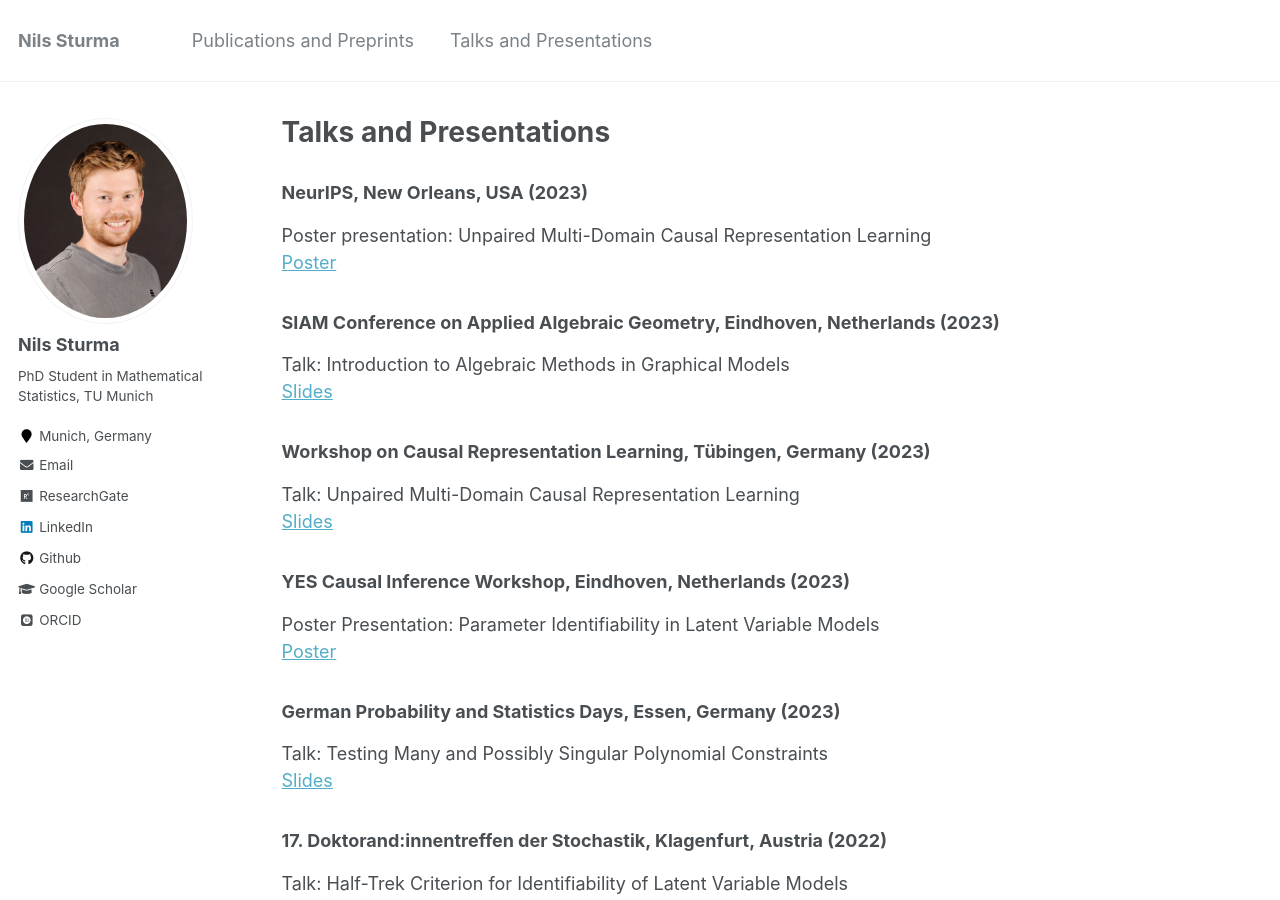
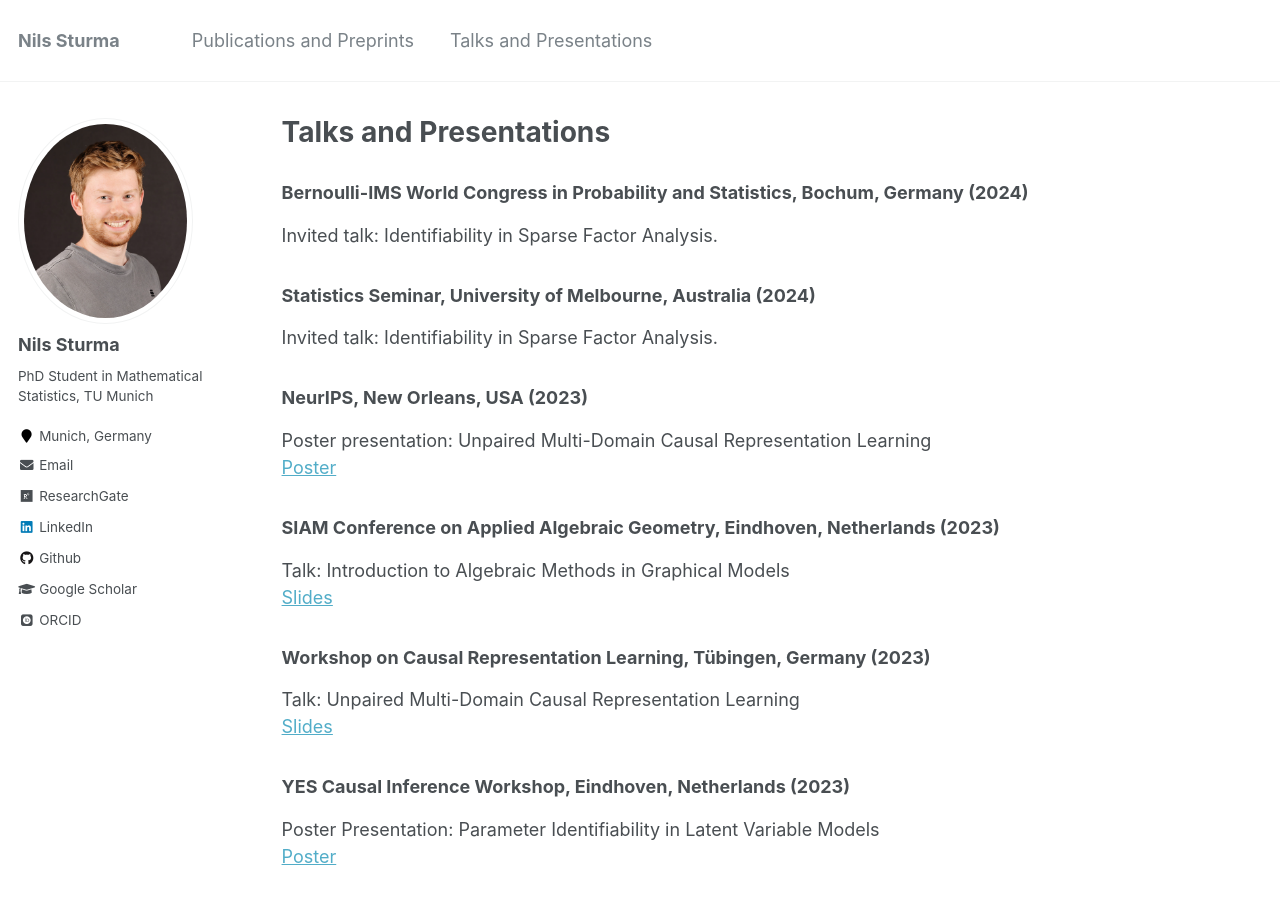
Before and after one commit to NilsSturma/nilssturma.github.io, a Jekyll site: the page built from _pages/talks.md, in a window 1280 px wide and 900 px high. Built offline with Jekyll 4.4.1, drawn with Linux system fonts in a browser that asks for light colours; some web fonts are replaced.

Commit message:
updated talks

```diff
--- a/_pages/talks.md
+++ b/_pages/talks.md
@@ -4,6 +4,12 @@ title: "Talks and Presentations"
 permalink: /talks/
 author_profile: true
 ---
+
+### Bernoulli-IMS World Congress in Probability and Statistics, Bochum, Germany (2024)
+Invited talk: Identifiability in Sparse Factor Analysis.
+
+### Statistics Seminar, University of Melbourne, Australia (2024)
+Invited talk: Identifiability in Sparse Factor Analysis.
 
 ### NeurIPS, New Orleans, USA (2023)
 Poster presentation: Unpaired Multi-Domain Causal Representation Learning \
```
